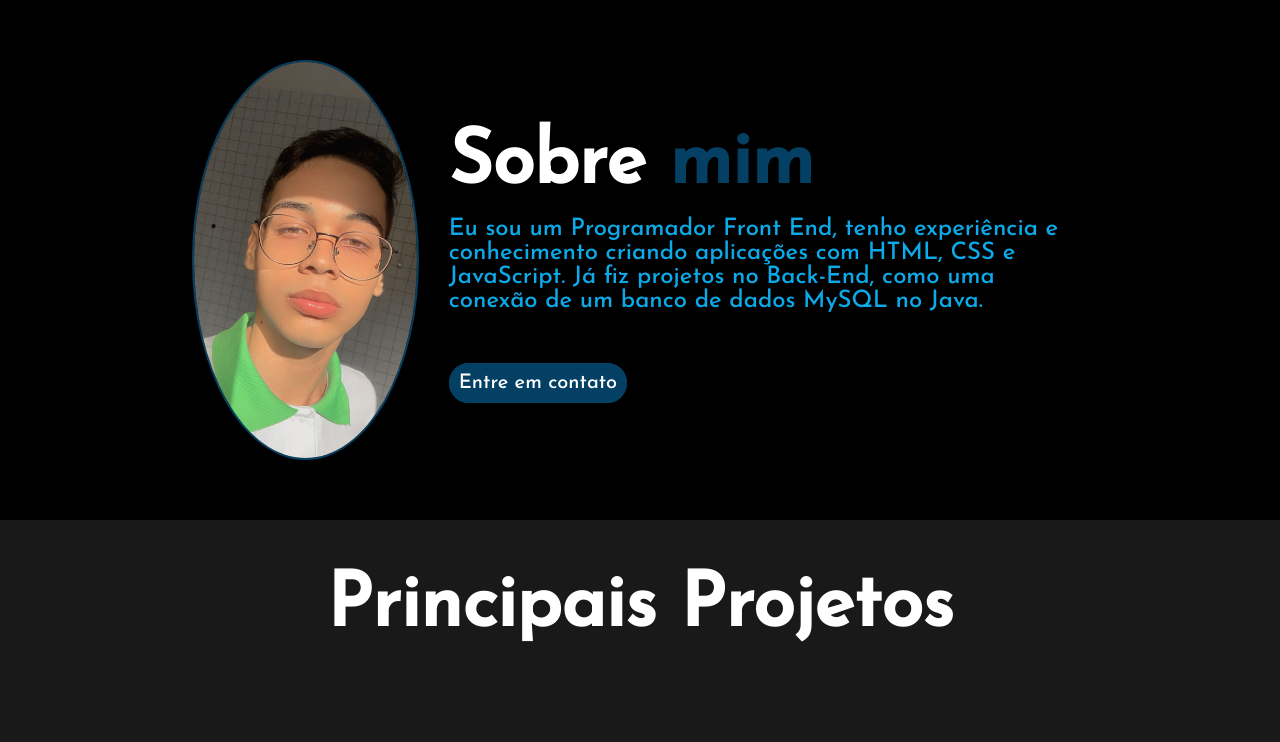
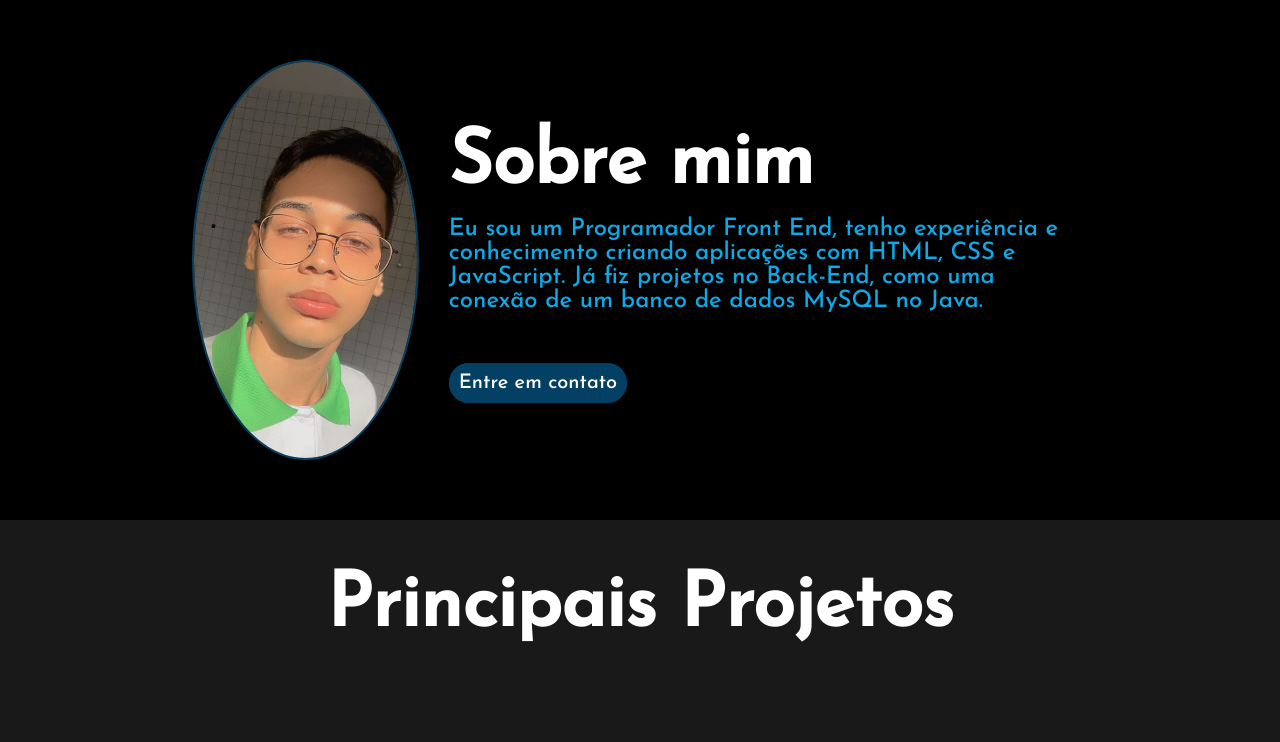
Before and after one commit to ProdigyCoderMendes/portfolio, a plain HTML site: page index.html in a window 1280 px wide. Shown: the part 800-1542 px from the top of the page. Drawn offline with Linux system fonts and the light colour scheme.

Commit message:
Update index.html

```diff
--- a/index.html
+++ b/index.html
@@ -39,7 +39,7 @@
     <section id="sobre">
       <img src="./img/fotominha.png" />
       <div>
-        <h2 class="sobre-mim">Sobre <span>mim</span></h2>
+        <h2 class="sobre-mim">Sobre mim</h2>
         <p>
           Eu sou um Programador Front End, tenho experiência e conhecimento
           criando aplicações com HTML, CSS e JavaScript. Já fiz projetos no
```
